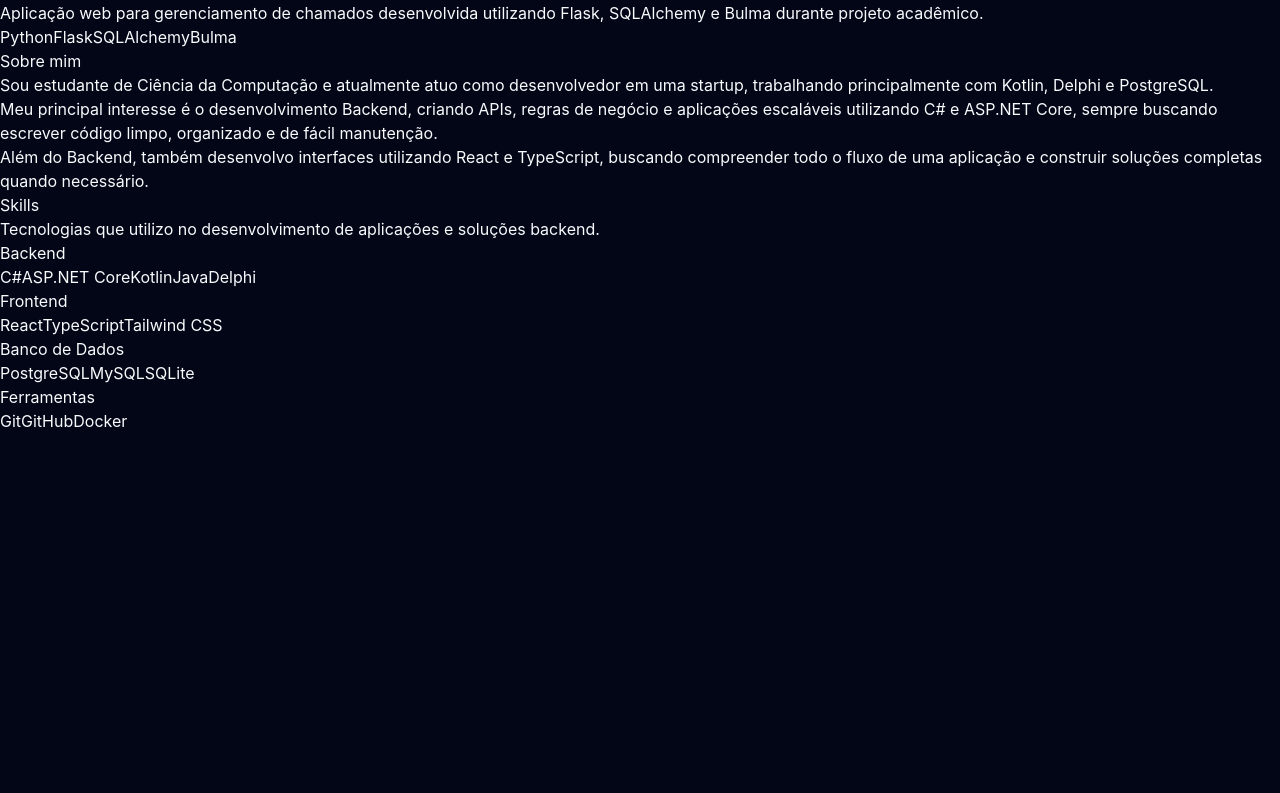
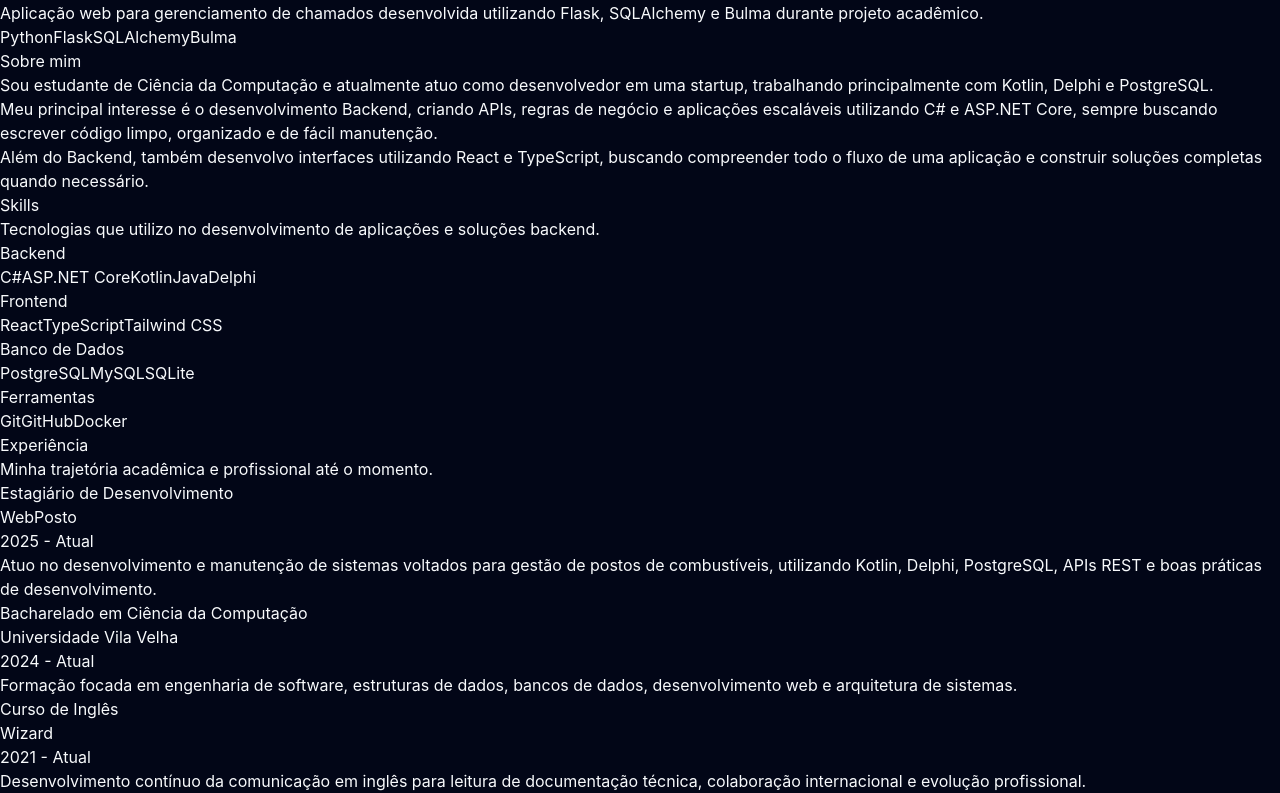
Before and after one commit to heitorodrigue/Portifolio, a React app: page / in a window 1280 px wide. Shown: the part 389-1182 px from the top of the page. Before the commit the page ends 822 px from the top, so only its background shows below. Built offline with nearby package versions, Linux system fonts and the light colour scheme; the HTML template or start-up script is replaced by a standard one.

Commit message:
feat: implement experience section

```diff
--- a/src/components/Experience/Experience.tsx
+++ b/src/components/Experience/Experience.tsx
@@ -0,0 +1,44 @@
+import Card from "../shared/Card";
+import SectionTitle from "../shared/SectionTitle";
+
+import { experiences } from "../../data/experience";
+
+export default function Experience() {
+  return (
+    <section
+      id="experience"
+      className="mx-auto max-w-6xl px-6 py-24"
+    >
+      <SectionTitle
+        title="Experiência"
+        subtitle="Minha trajetória acadêmica e profissional até o momento."
+      />
+
+      <div className="mt-12 space-y-6">
+        {experiences.map((experience) => (
+          <Card key={`${experience.company}-${experience.role}`}>
+            <div className="flex flex-col gap-2 md:flex-row md:items-center md:justify-between">
+              <div>
+                <h3 className="text-xl font-semibold text-white">
+                  {experience.role}
+                </h3>
+
+                <p className="text-zinc-400">
+                  {experience.company}
+                </p>
+              </div>
+
+              <span className="text-sm text-zinc-500">
+                {experience.period}
+              </span>
+            </div>
+
+            <p className="mt-4 leading-7 text-zinc-300">
+              {experience.description}
+            </p>
+          </Card>
+        ))}
+      </div>
+    </section>
+  );
+}
--- a/src/components/Experience/index.ts
+++ b/src/components/Experience/index.ts
@@ -0,0 +1 @@
+export { default } from "./Experience";
--- a/src/components/Layout/Layout.tsx
+++ b/src/components/Layout/Layout.tsx
@@ -3,6 +3,7 @@
 import Projects from "../Projects";
 import About from "../About";
 import Skills from "../Skills";
+import Experience from "../Experience";
 
 export default function Layout() {
   return (
@@ -12,6 +13,7 @@
       <Projects />
       <About />
       <Skills />
+      <Experience />
     </>
   );
 }
--- a/src/data/experience.ts
+++ b/src/data/experience.ts
@@ -0,0 +1,25 @@
+import type { Experience } from "../types/experience";
+
+export const experiences: Experience[] = [
+  {
+    company: "WebPosto",
+    role: "Estagiário de Desenvolvimento",
+    period: "2025 - Atual",
+    description:
+      "Atuo no desenvolvimento e manutenção de sistemas voltados para gestão de postos de combustíveis, utilizando Kotlin, Delphi, PostgreSQL, APIs REST e boas práticas de desenvolvimento."
+  },
+  {
+    company: "Universidade Vila Velha",
+    role: "Bacharelado em Ciência da Computação",
+    period: "2024 - Atual",
+    description:
+      "Formação focada em engenharia de software, estruturas de dados, bancos de dados, desenvolvimento web e arquitetura de sistemas."
+  },
+  {
+    company: "Wizard",
+    role: "Curso de Inglês",
+    period: "2021 - Atual",
+    description:
+      "Desenvolvimento contínuo da comunicação em inglês para leitura de documentação técnica, colaboração internacional e evolução profissional."
+  }
+];
--- a/src/types/experience.ts
+++ b/src/types/experience.ts
@@ -0,0 +1,6 @@
+export interface Experience {
+  company: string;
+  role: string;
+  period: string;
+  description: string;
+}
```
